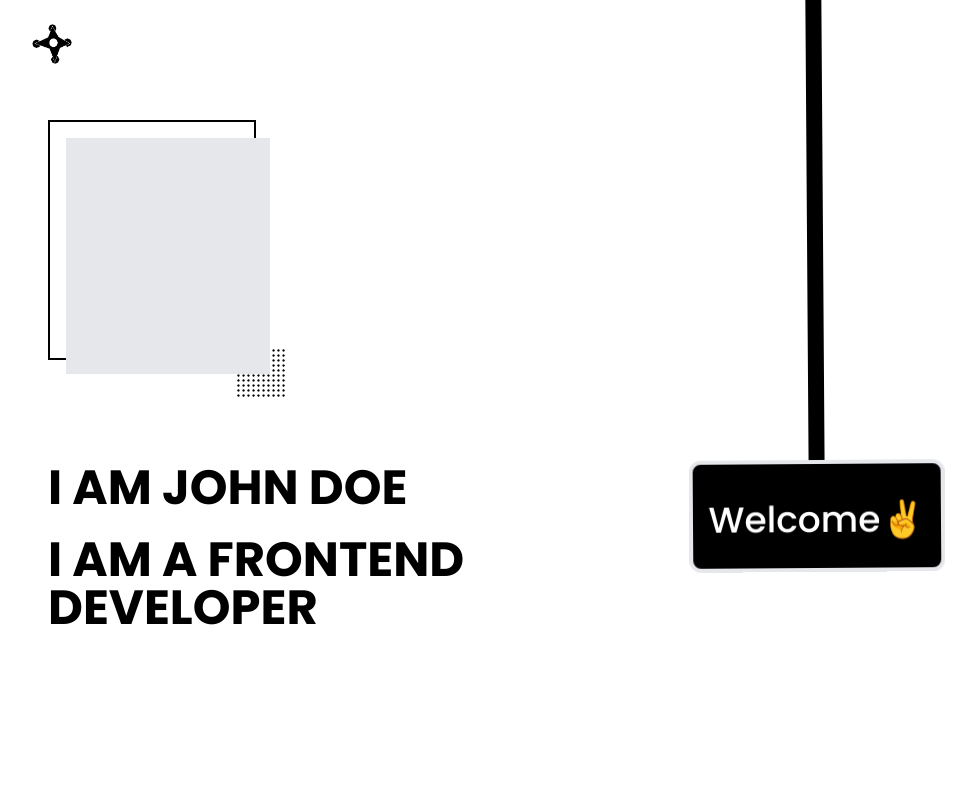
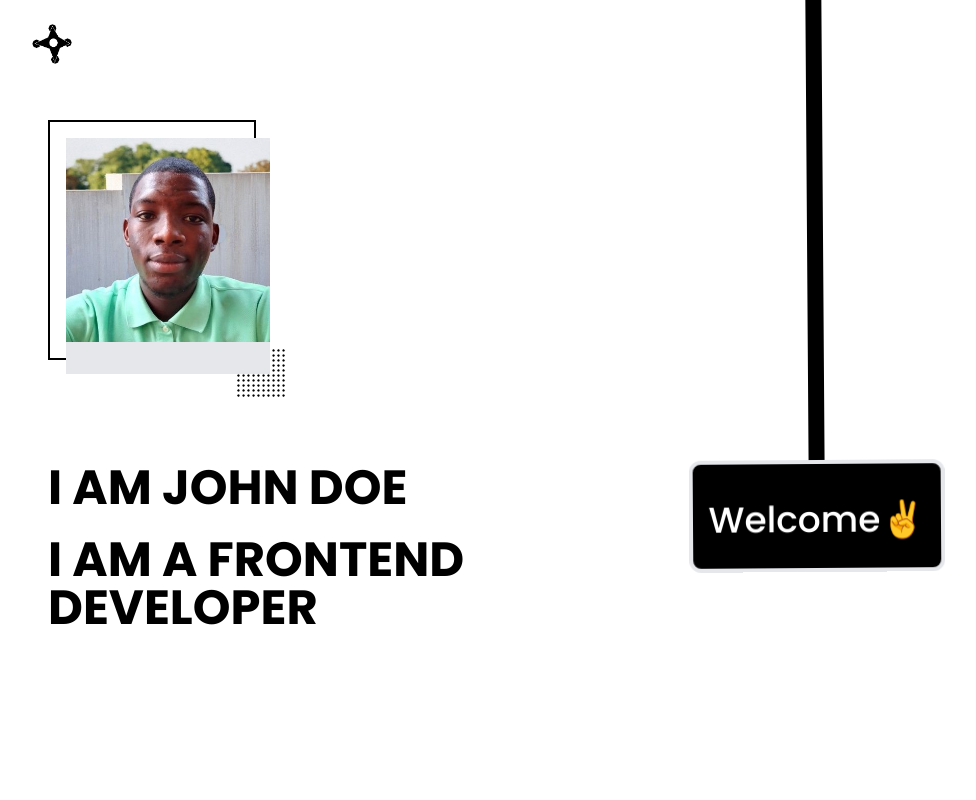
Before and after one commit to babthedev/babthedev, a React (Vite) app: page / in a window 1280 px wide. Shown: the top 800 px of the page, without its empty margins (112-1088 px from the left). Built offline with nearby package versions, Linux system fonts and the light colour scheme.

Commit message:
Profile image added

```diff
--- a/src/components/Home.jsx
+++ b/src/components/Home.jsx
@@ -7,6 +7,7 @@ import Drag_Logo from '/src/assets/Drag Logo.png'
 import DragLogo from '/src/assets/DragLogo.png'
 import dotted from '/src/assets/dotted.png'
 import dotSquare from '/src/assets/DotSquared.jpg'
+import bab from '/src/assets/babthedev.jpg'
 const Home = () => {
   useEffect(()=>{
     Aos.init({duration: 1000});
@@ -23,6 +24,7 @@ const Home = () => {
                 <img src={dotSquare} alt="dots" width="50px" className='absolute -top-4 -left-4 hidden dark:block'/>
                 <img src={dotSquare} alt="dots" width="50px" className='absolute -bottom-10 -right-8 hidden dark:block'/>
                 <div className='w-full h-full bg-gray-200 border-3 border-black absolute top-4 left-4'>
+                  <img src={bab} alt="" />
                 </div>
             </div>
             <div className='mx-8 mt-4 -mb-48 md:mt-24 lg:mt-12 lg:py-12 lg:w-2/3 lg:pt-12 w-1/2'>
```
Also changed, not shown: src/assets/babthedev.jpg (added).
